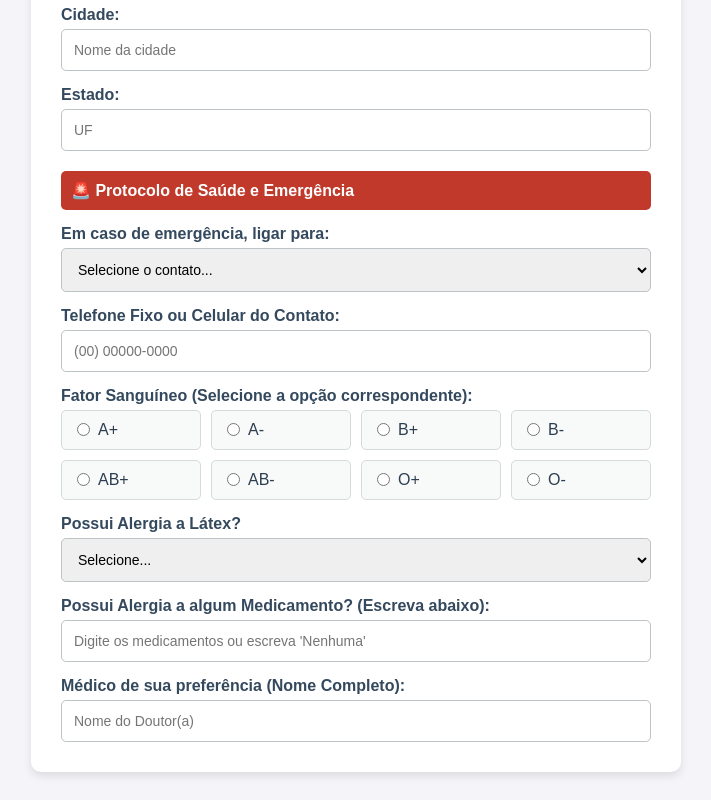
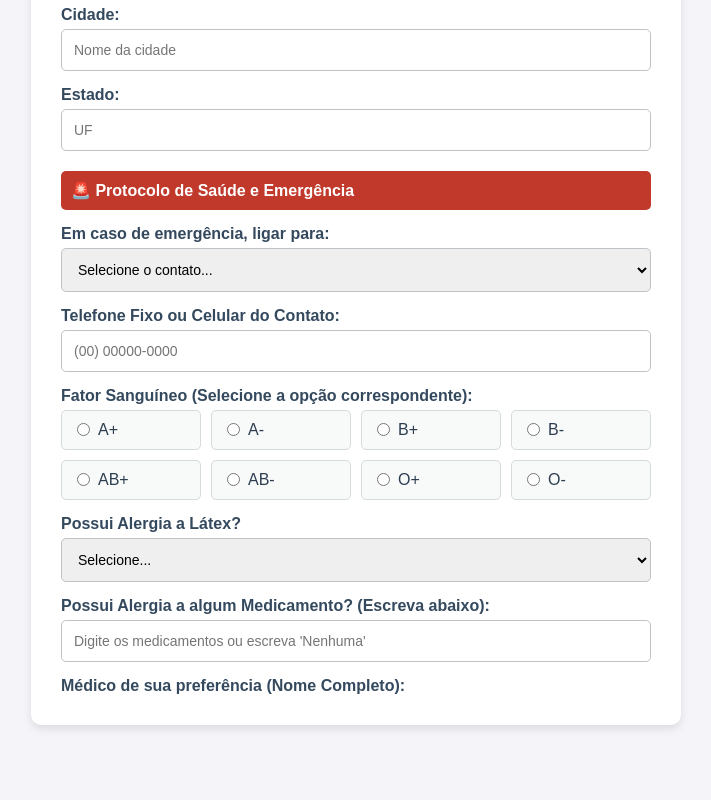
Before and after one commit to brasilatayde192-blip/cadmiv-project, a website: page cadastro.html in a window 1280 px wide. Shown: the part 931-1731 px from the top of the page, without its empty margins (284-995 px from the left). After the commit the page ends 1684 px from the top, so only its background shows below. Drawn offline with Linux system fonts and the light colour scheme.

Commit message:
Add files via upload

```diff
--- a/cadastro.html
+++ b/cadastro.html
@@ -100,6 +100,7 @@
             <label>Ano de Nascimento (Uso estrito para validação de maioridade 18+):</label>
             <input type="number" id="ano_nascimento" onchange="verificarIdade()" placeholder="Ex: 1985" required>
 
+            <!-- TRAVA DE IDADE CRONOLÓGICA -->
             <div id="alerta-idade" class="alert-box">
                 ❌ RESTRIÇÃO DE IDADE CRONOLÓGICA:<br>
                 Só é permitido cadastrar-se nesta plataforma pessoas maiores de 18 anos de idade.
@@ -132,7 +133,7 @@
             <label>Estado:</label>
             <input type="text" placeholder="UF" required>
 
-            <!-- PROTOCOLO DE SAÚDE -->
+            <!-- PROTOCOLO DE SAÚDE E EMERGÊNCIA -->
             <div class="health-title">🚨 Protocolo de Saúde e Emergência</div>
 
             <label>Em caso de emergência, ligar para:</label>
@@ -174,4 +175,3 @@
             <input type="text" placeholder="Digite os medicamentos ou escreva 'Nenhuma'">
 
             <label>Médico de sua preferência (Nome Completo):</label>
-            <input type="text" placeholder="Nome do Doutor(a)">
```
